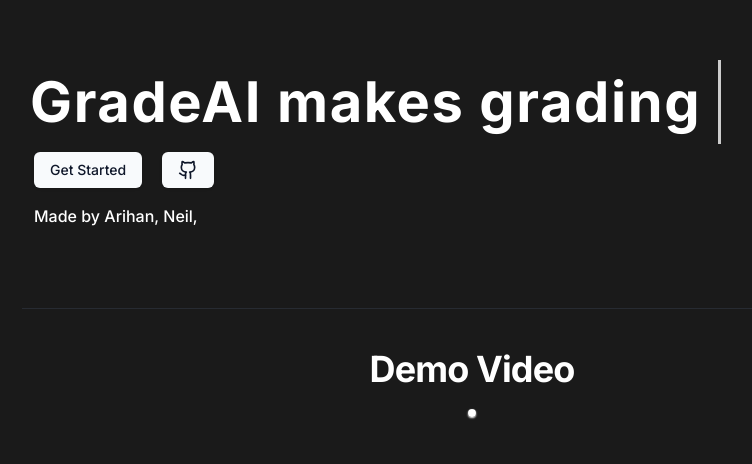
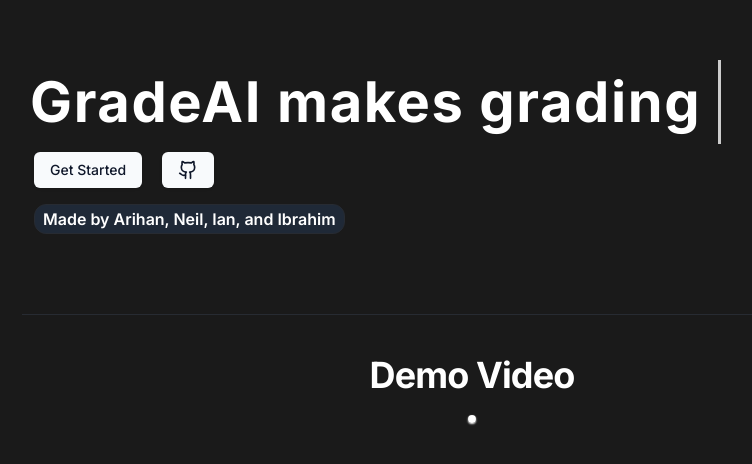
Before and after one commit to arihanv/GradeAI, a Next.js app: page / in a window 1280 px wide. Shown: the part 116-580 px from the top of the page, without its empty margins (168-920 px from the left). Built offline with nearby package versions, Linux system fonts and the light colour scheme.

Commit message:
Header Improvements

```diff
--- a/app/page.tsx
+++ b/app/page.tsx
@@ -17,11 +17,13 @@
           <Link href="/essay" className={buttonVariants()}>
             Get Started
           </Link>
-          <Link href="/essay" className={buttonVariants()}>
+          <Link href="https://github.com/orgs/GradeAI/repositories" target="_" className={buttonVariants()}>
             <Github size={20} />
           </Link>
         </div>
-        <div className="px-3 font-medium">Made by Arihan, Neil,</div>
+        <div className="px-3">
+        <div className="px-2 py-0.5 font-semibold border bg-gray-800 w-fit rounded-xl">Made by Arihan, Neil, Ian, and Ibrahim</div>
+        </div>
         </div>
       </div>
       <div className="w-full">
```
